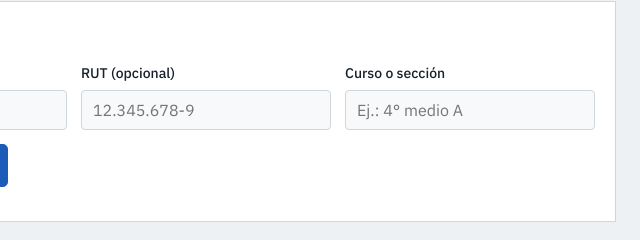
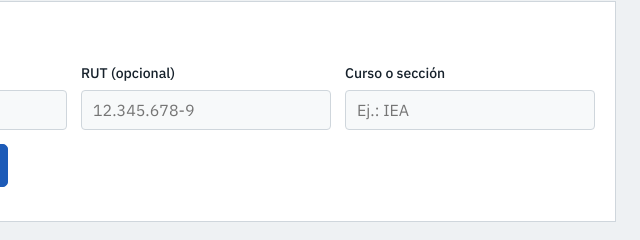
Before and after one commit to alejandro1912/Prueba_robotica, a plain HTML site: page index.html in a window 1280 px wide. Shown: the part 404-644 px from the top of the page, 434-1074 px from the left. Drawn offline with nearby package versions, Linux system fonts and the light colour scheme.

Commit message:
Update placeholder for course input field

```diff
--- a/index.html
+++ b/index.html
@@ -85,7 +85,7 @@ footer{font-size:13px;color:var(--muted)}
   <div class="grid">
     <label class="f">Nombre completo<input type="text" id="nombre" autocomplete="name" placeholder="Nombre y apellidos"></label>
     <label class="f">RUT (opcional)<input type="text" id="rut" placeholder="12.345.678-9"></label>
-    <label class="f">Curso o sección<input type="text" id="curso" placeholder="Ej.: 4° medio A"></label>
+    <label class="f">Curso o sección<input type="text" id="curso" placeholder="Ej.: IEA"></label>
   </div>
   <div class="row"><button type="button" id="startBtn">Comenzar evaluación</button></div>
   <div id="identMsg"></div>
```
